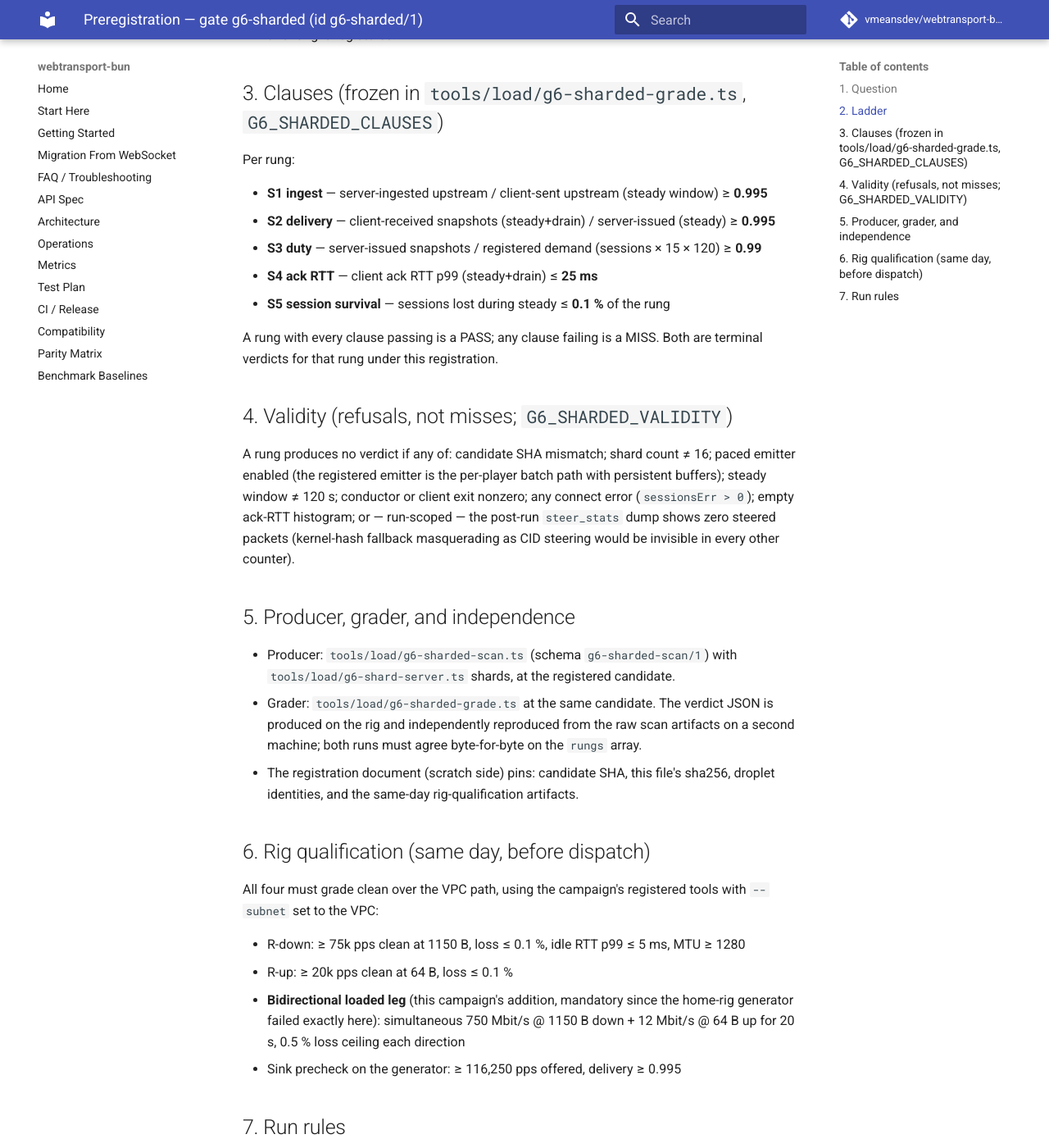
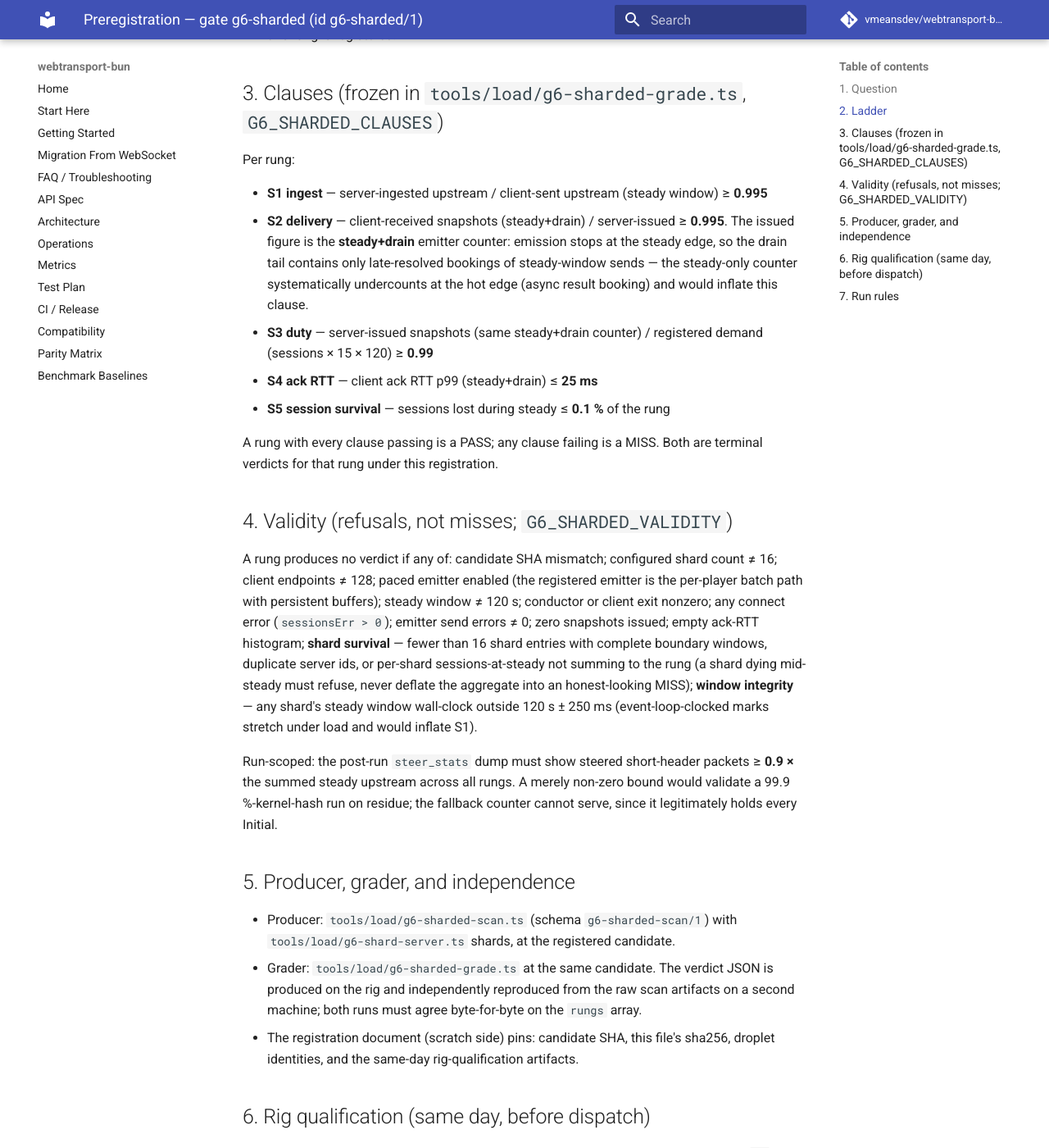
Before and after one commit to vmeansdev/webtransport-bun, an MkDocs documentation site: the page built from docs/research/preregistrations/gate-g6-sharded.md, in a window 1280 px wide and 1400 px high, scrolled down 933 px. Shown: the whole window at 82% size. Built offline with MkDocs 1.6.1 and Material for MkDocs 9.7.7, drawn with Linux system fonts in a browser that asks for light colours; comment, search, counter and statistics services are not loaded; some of the changed text lies outside the part shown.

Commit message:
Fold both reviewers into gate g6-sharded/1 — the final registered candidate
Architect: endpoints pinned at 128 as a validity check; shard-survival
falsifiers (16 complete windows, distinct ids, sessions summing to the
rung); the steer_stats command pinned and unusable dumps routed through the
refusal path. Critic: S2/S3 read the steady+drain issued counter so
edge-booked sends cannot fake the delivery margin; per-shard steady wall
tolerance ±250ms so stretched marks cannot inflate ingest; the steering
floor becomes 0.9× summed upstream with a registered pre-run map reset;
validity refusals license one same-day redispatch. Findings doc rides along.

Co-Authored-By: Claude Fable 5 <noreply@anthropic.com>

```diff
--- a/docs/research/preregistrations/gate-g6-sharded.md
+++ b/docs/research/preregistrations/gate-g6-sharded.md
@@ -38,9 +38,13 @@ Per rung:
 - **S1 ingest** — server-ingested upstream / client-sent upstream (steady
   window) ≥ **0.995**
 - **S2 delivery** — client-received snapshots (steady+drain) / server-issued
-  (steady) ≥ **0.995**
-- **S3 duty** — server-issued snapshots / registered demand
-  (sessions × 15 × 120) ≥ **0.99**
+  ≥ **0.995**. The issued figure is the **steady+drain** emitter counter:
+  emission stops at the steady edge, so the drain tail contains only
+  late-resolved bookings of steady-window sends — the steady-only counter
+  systematically undercounts at the hot edge (async result booking) and
+  would inflate this clause.
+- **S3 duty** — server-issued snapshots (same steady+drain counter) /
+  registered demand (sessions × 15 × 120) ≥ **0.99**
 - **S4 ack RTT** — client ack RTT p99 (steady+drain) ≤ **25 ms**
 - **S5 session survival** — sessions lost during steady ≤ **0.1 %** of the
   rung
@@ -50,13 +54,22 @@ Both are terminal verdicts for that rung under this registration.
 
 ## 4. Validity (refusals, not misses; `G6_SHARDED_VALIDITY`)
 
-A rung produces no verdict if any of: candidate SHA mismatch; shard count ≠
-16; paced emitter enabled (the registered emitter is the per-player batch
-path with persistent buffers); steady window ≠ 120 s; conductor or client
-exit nonzero; any connect error (`sessionsErr > 0`); empty ack-RTT
-histogram; or — run-scoped — the post-run `steer_stats` dump shows zero
-steered packets (kernel-hash fallback masquerading as CID steering would be
-invisible in every other counter).
+A rung produces no verdict if any of: candidate SHA mismatch; configured
+shard count ≠ 16; client endpoints ≠ 128; paced emitter enabled (the
+registered emitter is the per-player batch path with persistent buffers);
+steady window ≠ 120 s; conductor or client exit nonzero; any connect error
+(`sessionsErr > 0`); emitter send errors ≠ 0; zero snapshots issued; empty
+ack-RTT histogram; **shard survival** — fewer than 16 shard entries with
+complete boundary windows, duplicate server ids, or per-shard
+sessions-at-steady not summing to the rung (a shard dying mid-steady must
+refuse, never deflate the aggregate into an honest-looking MISS); **window
+integrity** — any shard's steady window wall-clock outside 120 s ± 250 ms
+(event-loop-clocked marks stretch under load and would inflate S1).
+
+Run-scoped: the post-run `steer_stats` dump must show steered short-header
+packets ≥ **0.9 ×** the summed steady upstream across all rungs. A merely
+non-zero bound would validate a 99.9 %-kernel-hash run on residue; the
+fallback counter cannot serve, since it legitimately holds every Initial.
 
 ## 5. Producer, grader, and independence
 
@@ -84,9 +97,21 @@ tools with `--subnet` set to the VPC:
 
 ## 7. Run rules
 
-One licensed dispatch of the three-rung ladder. Infrastructure refusals
-(droplet provisioning, BPF pin setup, connect-phase stall before steady)
-retain their artifacts and license a redispatch the same day; a rung that
-reaches its steady window is graded from that attempt, whatever it shows.
-Rungs are graded independently: an invalid rung does not invalidate its
-siblings (except the run-scoped steering falsifier, which invalidates all).
+One licensed dispatch of the three-rung ladder. The BPF maps are freshly
+re-pinned (`tools/load/g6-shard-bpf-setup.sh 16`) immediately before
+dispatch, which zeroes `steer_stats` — qualification residue never feeds the
+steering floor. The dump is taken with exactly
+`bpftool map dump pinned /sys/fs/bpf/quic-lb/steer_stats -j` after the last
+rung; an unusable dump is a refusal, not an error.
+
+Infrastructure refusals (droplet provisioning, BPF pin setup, connect-phase
+stall before steady) retain their artifacts and license a redispatch the
+same day. A rung that reaches its steady window is graded from that attempt
+— except that a **validity refusal** (any §4 item other than the run-scoped
+steering floor) also licenses one same-day redispatch of that rung: a flaky
+connect error must cost a retry, not leave the rung permanently
+verdict-less. Caveat, accepted at registration: if frontier-rung overload
+ever migrates into the connect phase, that rung can only refuse, never
+produce its registered acceptable MISS — a refusal there is itself a
+finding. Rungs are graded independently: an invalid rung does not
+invalidate its siblings (except the steering floor, which invalidates all).
```
Also changed, not shown: docs/research/2026-08-25-sharded-deployment-and-generator-attribution.md (added, +110 -0 lines), 3 other files.
